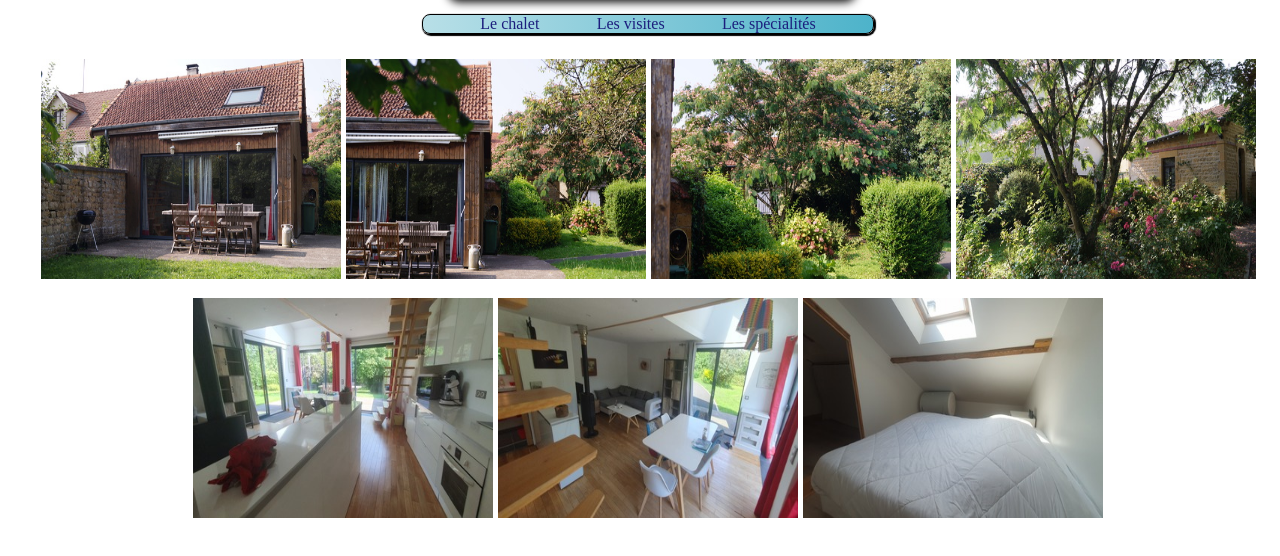
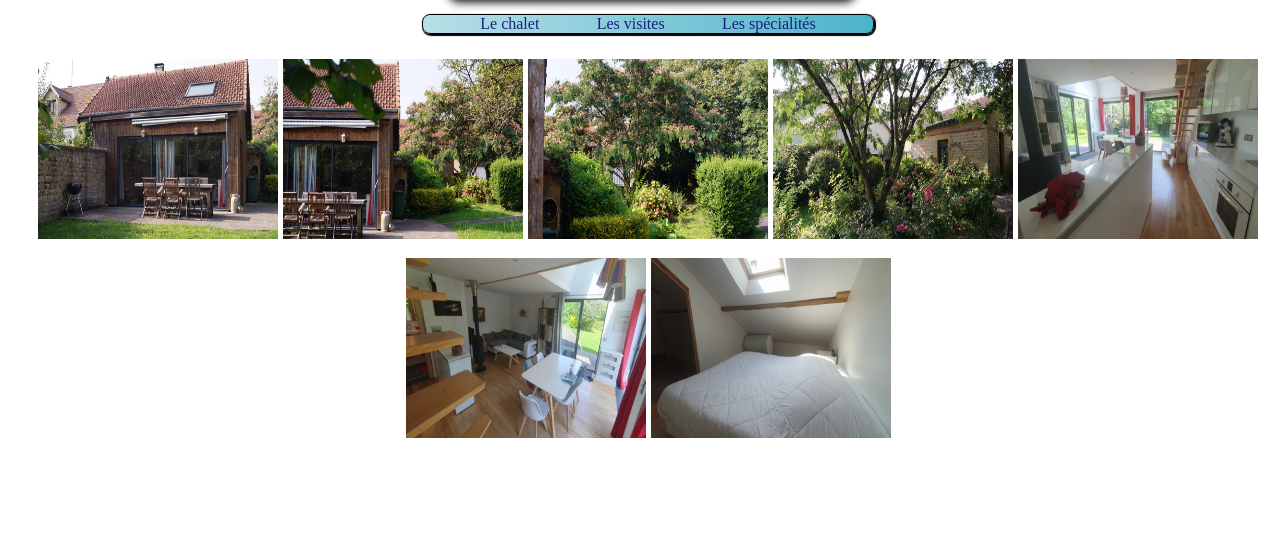
Before and after one commit to HUBERTBRICAU/nabar3, a plain HTML site: page index.html in a window 1280 px wide. Both pictures are taken after a click on the element "Le chalet". Shown: the part 94-650 px from the top of the page. Drawn offline with Linux system fonts and the light colour scheme.

Commit message:
Update style.css

```diff
--- a/style.css
+++ b/style.css
@@ -53,7 +53,7 @@ body {
   #lesrecommendations{
     position: absolute;
     color: white;
-    top: 0;
+    top: 4px;
     left: 300px;
     background-color: rgba(247, 6, 6, 0.788);
     box-shadow: 1px 1px 1px 1px #000000;
@@ -126,8 +126,8 @@ img {
 }
 #swiperWrapperhaut1 img {
   position: relative;
-  height: 220px;
-  width: 300px;
+  height: 180px;
+  width: 240px;
   z-index: 0;
 }
 /* #swiperWrapperhaut1 img:hover{
```
